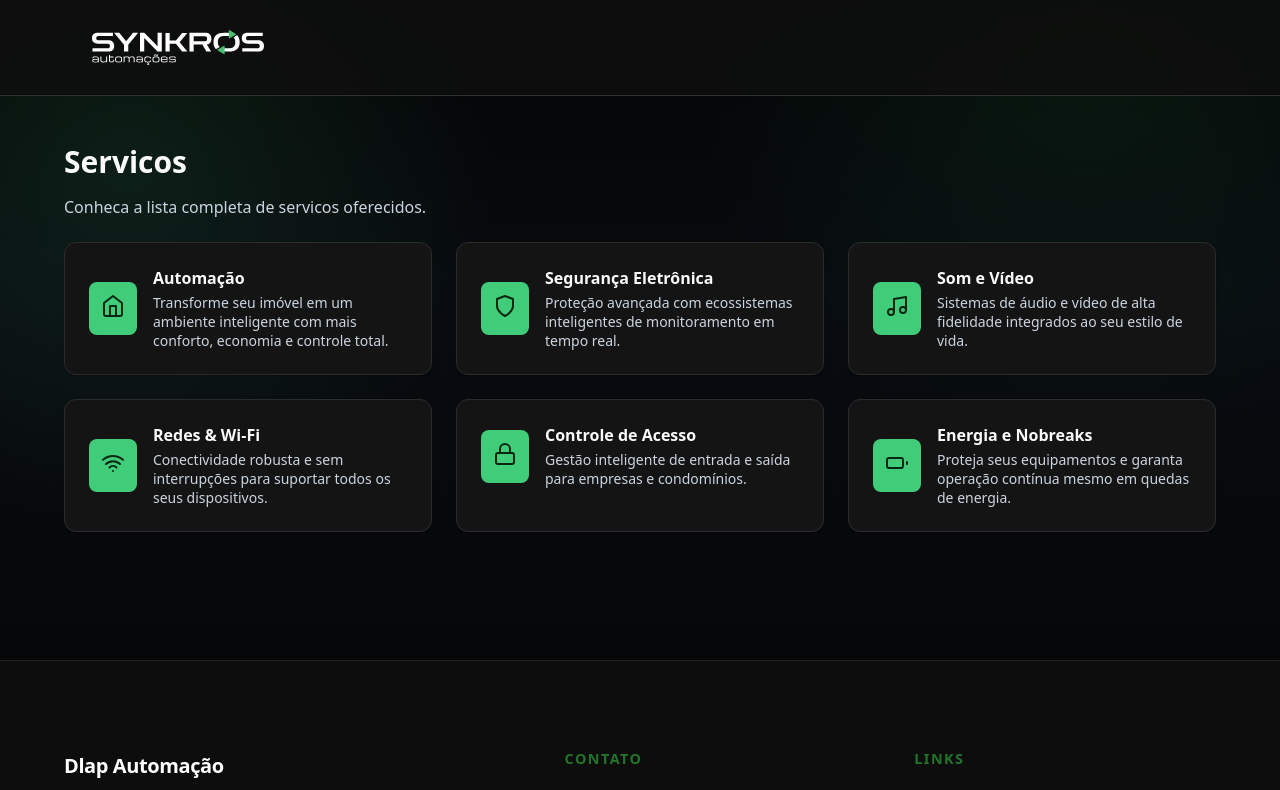
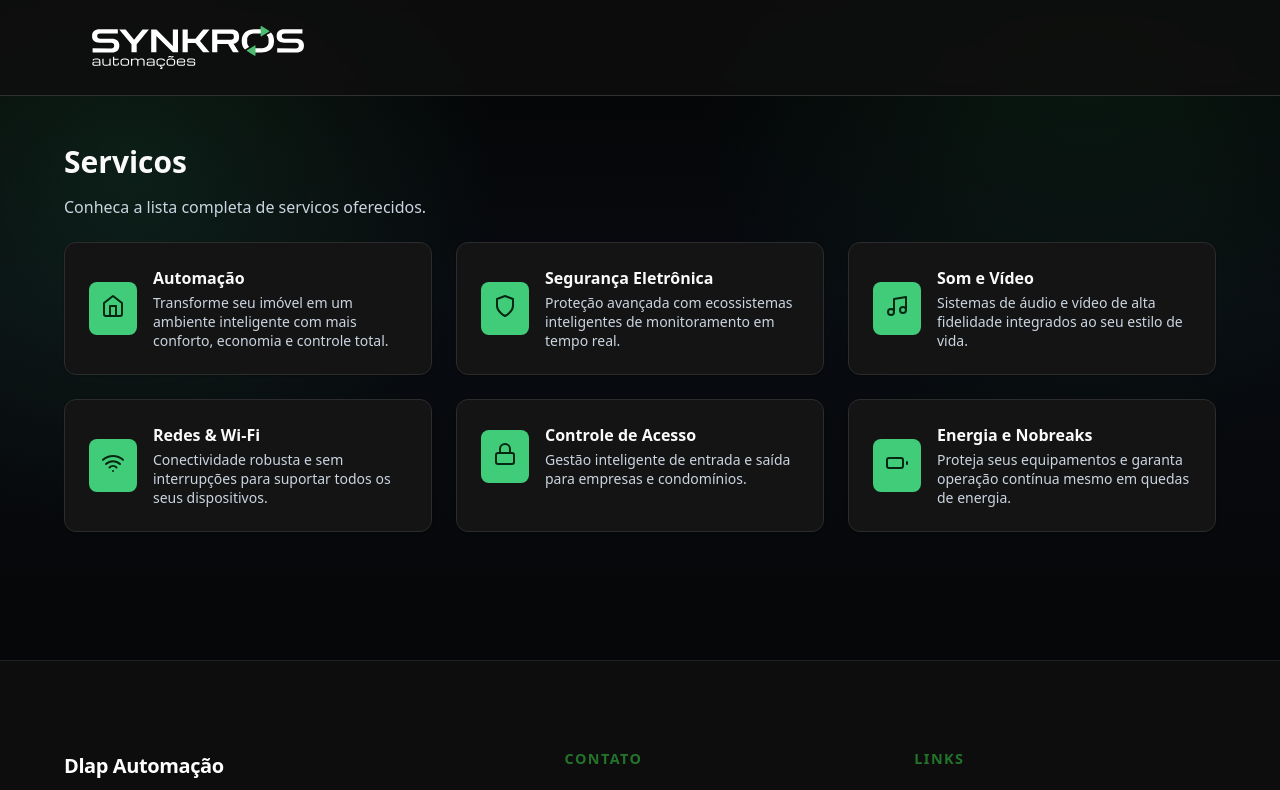
Before and after one commit to Pablo01Dev/Synkros, a Next.js app: page /servicos in a window 1280 px wide. Shown: the top 790 px of the page. Built offline with nearby package versions, Linux system fonts and the light colour scheme.

Commit message:
ajustes finais

```diff
--- a/src/components/Call.tsx
+++ b/src/components/Call.tsx
@@ -32,9 +32,6 @@ export default function Portfolio() {
              <strong>Synkros é a escolha certa.</strong>
           </p>
 
-          <p className={styles.subDescription}>
-            Invista na inteligência que seu espaço merece!
-          </p>
 
           <motion.button
             className={styles.ctaButton}
--- a/src/components/Navbar.module.css
+++ b/src/components/Navbar.module.css
@@ -34,7 +34,7 @@
 .logo {
   display: block;
   padding: 0.25rem;
-  width: 180px;
+  width: 220px;
   height: auto;
 }
 
--- a/src/content/site.ts
+++ b/src/content/site.ts
@@ -5,8 +5,8 @@ export const site = {
     description: 'Projetamos soluções de automação, redes e infraestrutura tecnológica para residências e empresas.'
   },
   contacts: {
-    whatsappNumber: '+5511999999999',
-    whatsappLink: 'https://wa.me/5511999999999',
+    whatsappNumber: '+5521980882081',
+    whatsappLink: 'https://wa.me/5521980882081',
     email: 'synkros.comercial@gmail.com',
     phone: '(21) 98088-2081'
   },
```
